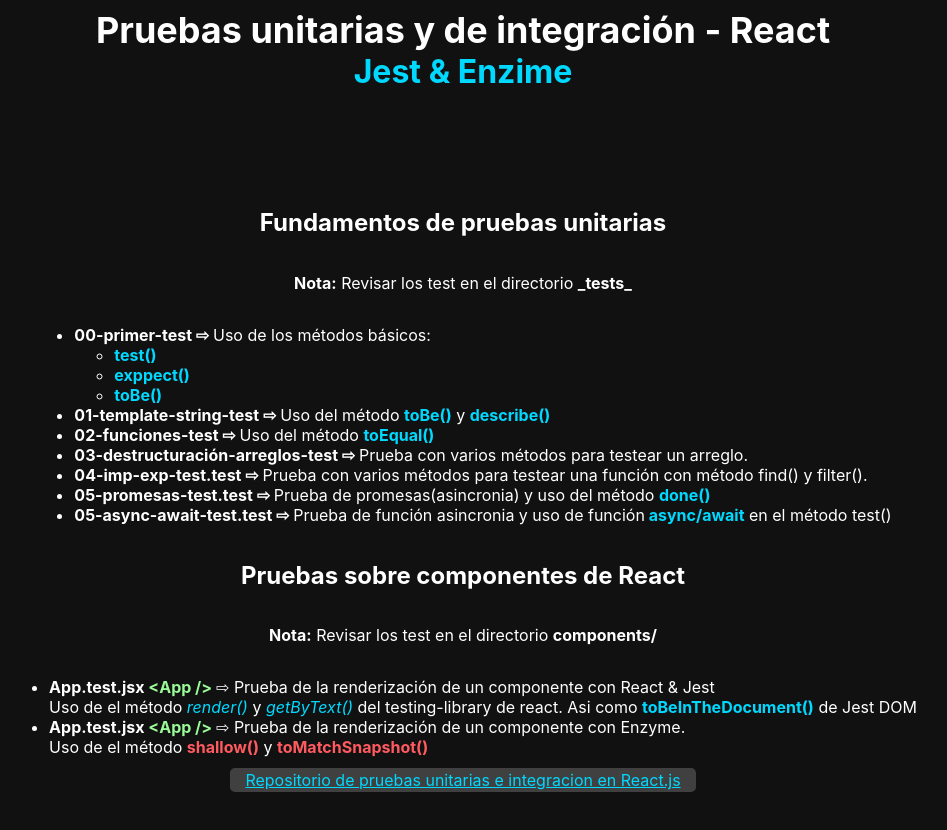
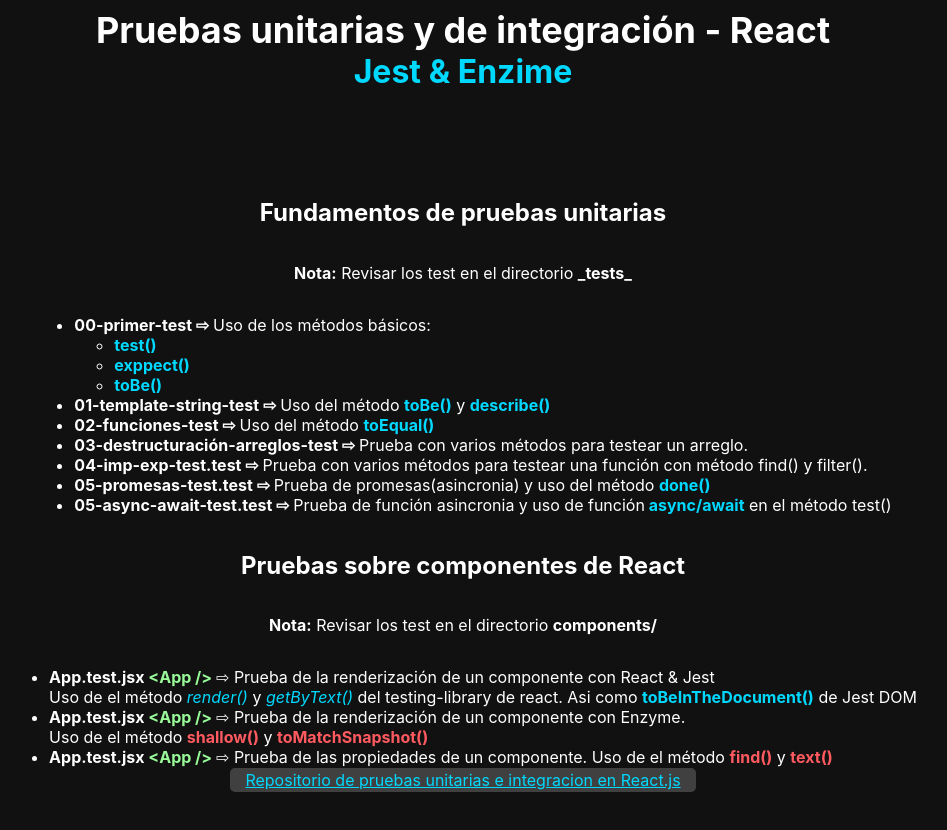
Before and after one commit to icao/pruebas-unitarias-integracion-react, a React (Create React App) app: page / in a window 1280 px wide. Shown: the top 830 px of the page, without its empty margins (177-1124 px from the left). Built offline with nearby package versions, Linux system fonts and the light colour scheme.

Commit message:
Agregando la teoria del test

```diff
--- a/src/components/01-mi-primer-componente-test/MiPrimerComponenteTest.jsx
+++ b/src/components/01-mi-primer-componente-test/MiPrimerComponenteTest.jsx
@@ -77,6 +77,14 @@
           de el método <strong className='test-method-enzyme'>shallow()</strong>{' '}
           y <strong className='test-method-enzyme'>toMatchSnapshot()</strong>
         </li>
+        <li>
+          <strong>
+            App.test.jsx <span className='name-component'>{`<App />`}</span>{' '}
+          </strong>{' '}
+          ⇨ Prueba de las propiedades de un componente. Uso de el método{' '}
+          <strong className='test-method-enzyme'>find()</strong> y{' '}
+          <strong className='test-method-enzyme'>text()</strong>
+        </li>
       </ul>
     </>
   )
```
